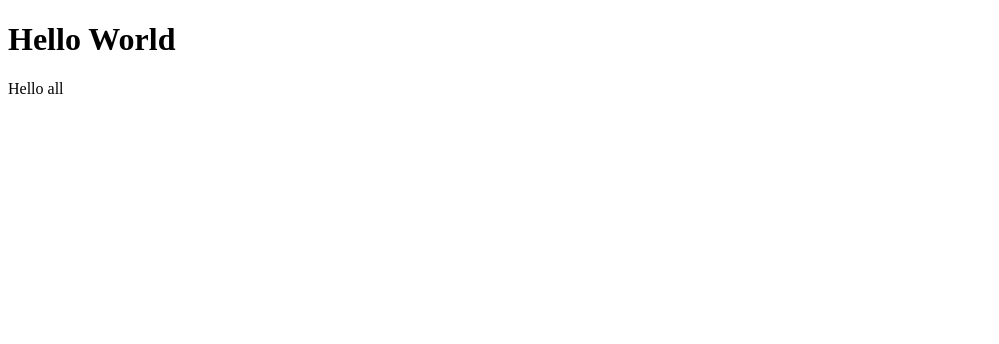
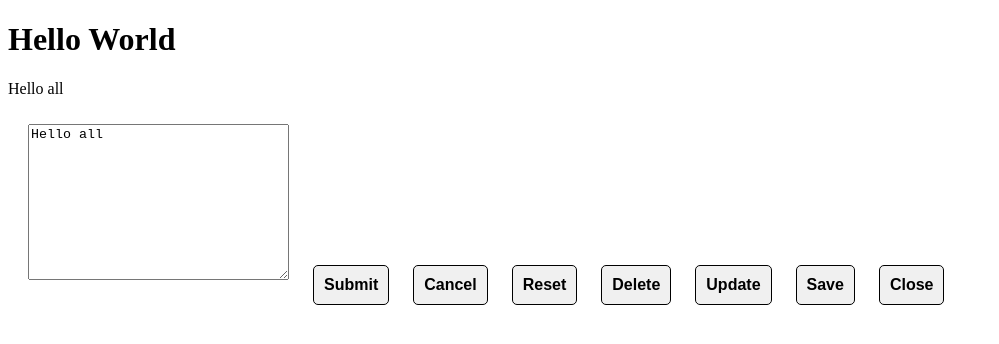
Before and after one commit to Ashin-Amanulla/Nest-Git2, a plain HTML site: page index.html in a window 1280 px wide. Shown: the whole page, without its empty margins (0-999 px from the left). Drawn offline with Linux system fonts and the light colour scheme.

Commit message:
#newfeature

```diff
--- a/index.html
+++ b/index.html
@@ -4,9 +4,21 @@
     <meta charset="UTF-8">
     <meta name="viewport" content="width=device-width, initial-scale=1.0">
     <title>Document</title>
+    <link rel="stylesheet" href="style.css">
 </head>
 <body>
     <h1>Hello World</h1>
     <p>Hello all</p>
+    <div>
+
+        <textarea name="" id="" cols="30" rows="10">Hello all</textarea>
+        <button>Submit</button>
+        <button>Cancel</button>
+        <button>Reset</button>
+        <button>Delete</button>
+        <button>Update</button>
+        <button>Save</button>
+        <button>Close</button>
+    </div>
 </body>
 </html>
--- /dev/null
+++ b/style.css
@@ -0,0 +1,18 @@
+button {
+    margin: 10px;
+    padding: 10px;
+    border: 1px solid black;
+    border-radius: 5px;
+    background-color: #f0f0f0;
+    color: black;
+    font-size: 16px;
+    font-weight: bold;
+}
+
+textarea {
+    margin: 10px;
+}
+
+div {
+    margin: 10px;
+}
```
